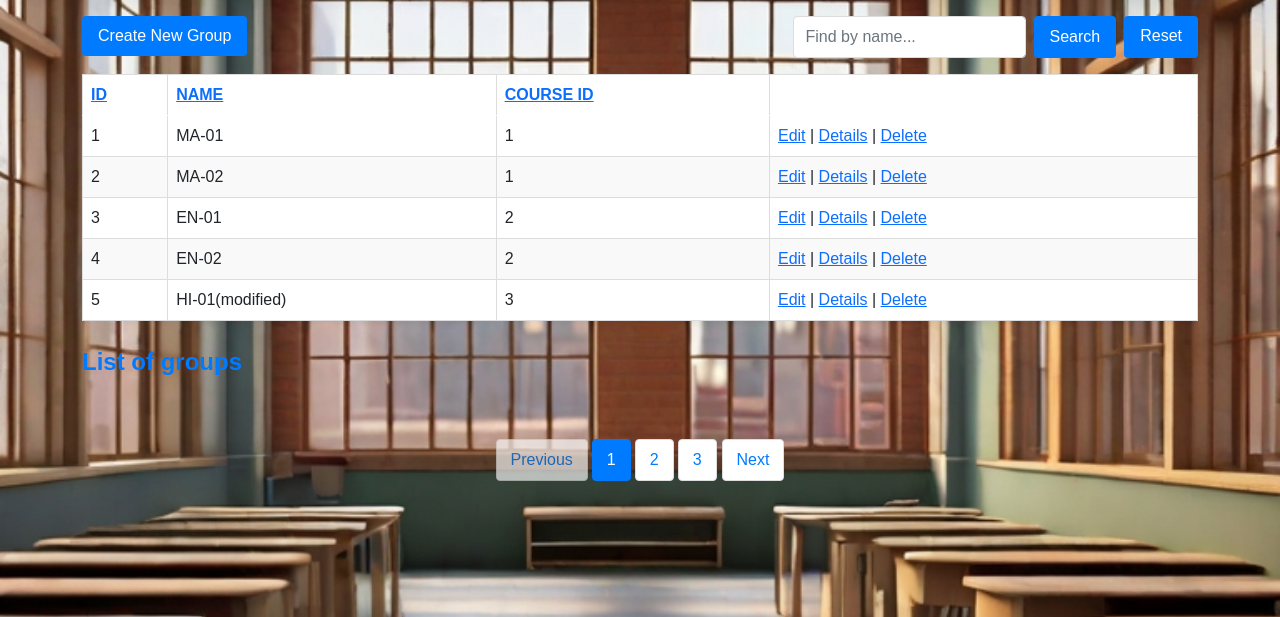
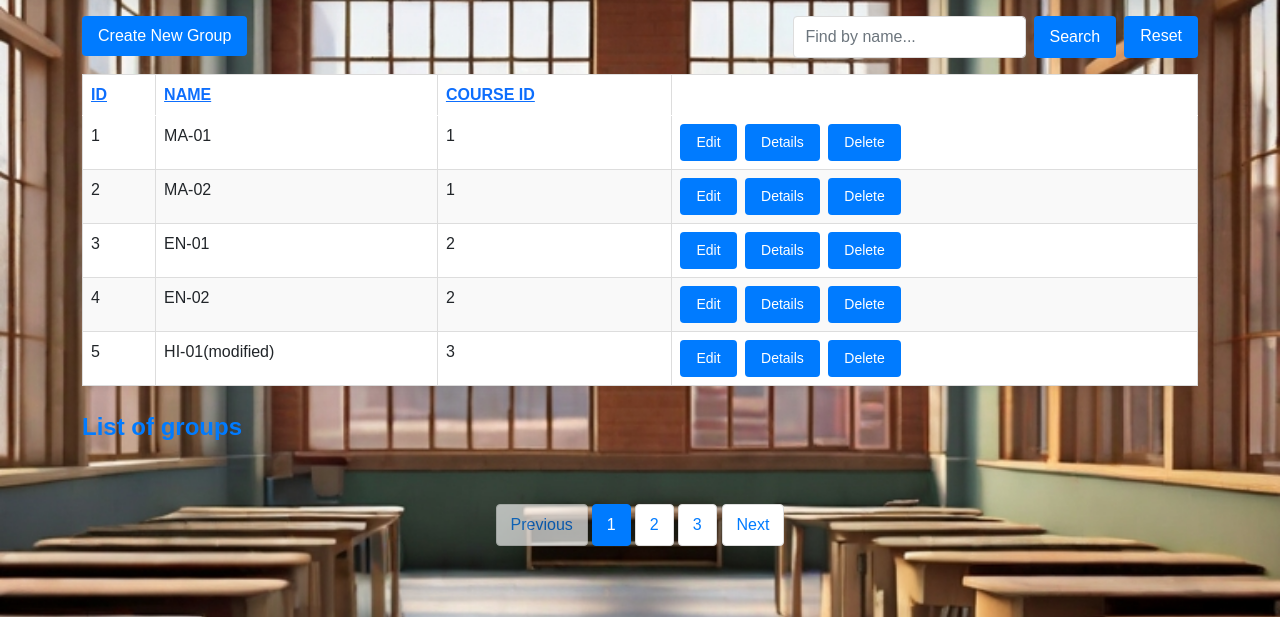
Before and after one commit to Yark13/SelfWorkWeb, an ASP.NET MVC app: page /Group in a window 1280 px wide. Shown: the part 77-694 px from the top of the page. Run offline with ASP.NET Core 8 and stand-ins for ASP.NET MVC 5, Linux system fonts and the light colour scheme; data that the repository does not hold is empty; style sheets or scripts are compiled from the project's sources; the project's own start-up code is not run, and a stand-in starts its controllers and pages; some libraries are stand-ins or nearby versions.

Commit message:
Changed index pages

```diff
--- a/WebUniversity/WebUniversity/Views/Group/Index.cshtml
+++ b/WebUniversity/WebUniversity/Views/Group/Index.cshtml
@@ -40,9 +40,9 @@
                     <td>@Html.DisplayFor(modelItem => item.Name)</td>
                     <td>@Html.DisplayFor(modelItem => item.CourseID)</td>
                     <td>
-                        <a asp-controller="Group" asp-action="Edit" asp-route-id="@item.Id">Edit</a> |
-                        <a asp-controller="Group" asp-action="Details" asp-route-id="@item.Id">Details</a> |
-                        <a asp-controller="Group" asp-action="Delete" asp-route-id="@item.Id">Delete</a>
+                        <a asp-action="Edit" asp-route-id="@item.Id" class="btn btn-sm btn-warning me-1">Edit</a>
+                        <a asp-action="Details" asp-route-id="@item.Id" class="btn btn-sm btn-info me-1">Details</a>
+                        <a asp-action="Delete" asp-route-id="@item.Id" class="btn btn-sm btn-danger">Delete</a>
                     </td>
                 </tr>
             }
--- a/WebUniversity/WebUniversity/Views/Student/Index.cshtml
+++ b/WebUniversity/WebUniversity/Views/Student/Index.cshtml
@@ -40,8 +40,8 @@
                     <td>@Html.DisplayFor(modelItem => item.FirstName)</td>
                     <td>@Html.DisplayFor(modelItem => item.GroupId)</td>
                     <td>
-                        <a asp-controller="Student" asp-action="Edit" asp-route-id="@item.Id">Edit</a> |
-                        <a asp-controller="Student" asp-action="Delete" asp-route-id="@item.Id">Delete</a>
+                        <a asp-controller="Student" asp-route-id="@item.Id" class="btn btn-sm btn-warning me-1">Edit</a>
+                        <a asp-controller="Student" asp-action="Delete" asp-route-id="@item.Id" class="btn btn-sm btn-danger">Delete</a>
                     </td>
                 </tr>
             }
```
Also changed, not shown: WebUniversity/WebUniversity/Views/Course/Index.cshtml (+2 -6 lines), 10 other files.
